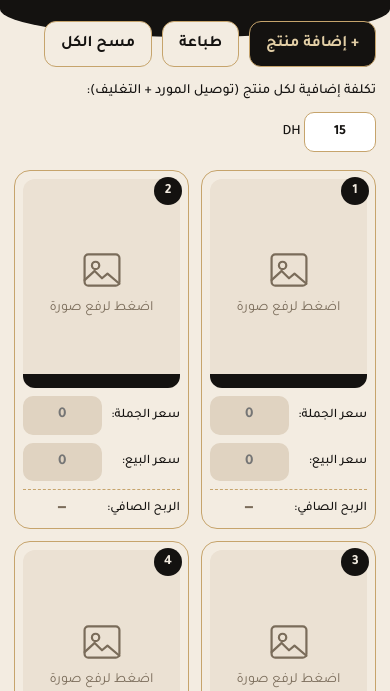
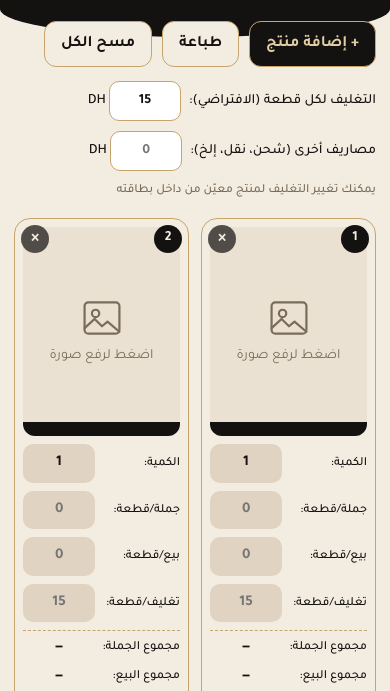
Before and after one commit to yahyasajid097-eng/Catalog-Moon-Blossom-Ys-, a plain HTML site: page index.html in a window 390 px wide. Shown: the part 153-844 px from the top of the page. Drawn offline with nearby package versions, Linux system fonts and the light colour scheme.

Commit message:
Add files via upload

```diff
--- a/index.html
+++ b/index.html
@@ -56,6 +56,8 @@ body{margin:0;background:var(--cream);color:var(--ink);font-family:"Tajawal",sys
 .saved{margin-inline-start:auto;align-self:center;font-size:13px;color:var(--muted)}
 
 .extra{max-width:1200px;margin:14px auto 0;padding:0 14px;display:flex;align-items:center;gap:10px;flex-wrap:wrap;font-weight:500;font-size:14px}
+.extra{gap:10px 22px}
+.extra .fld{display:flex;align-items:center;gap:8px;flex-wrap:wrap}
 .extra input{width:72px;font:inherit;font-weight:700;text-align:center;direction:ltr;border:1px solid var(--gold);background:#fff;color:var(--ink);border-radius:10px;padding:7px 6px;min-height:40px}
 .extra input:focus{outline:2px solid var(--gold)}
 /* grid */
@@ -65,8 +67,8 @@ body{margin:0;background:var(--cream);color:var(--ink);font-family:"Tajawal",sys
 
 .item{background:var(--cream);border:1px solid var(--gold);border-radius:16px;padding:8px;position:relative;display:flex;flex-direction:column;gap:8px}
 .num{position:absolute;top:6px;inset-inline-start:6px;z-index:2;width:28px;height:28px;border-radius:50%;background:var(--ink);color:var(--cream);display:grid;place-items:center;font-weight:700;font-size:14px}
-.del{position:absolute;top:6px;inset-inline-end:6px;z-index:2;width:28px;height:28px;border-radius:50%;border:0;background:rgba(20,18,16,.72);color:var(--cream);cursor:pointer;font-size:16px;line-height:1;display:none}
-.item.has-img .del{display:block}
+.del{position:absolute;top:6px;inset-inline-end:6px;z-index:2;width:28px;height:28px;border-radius:50%;border:0;background:rgba(20,18,16,.72);color:var(--cream);cursor:pointer;font-size:16px;line-height:1;display:block;min-width:28px;height:28px;padding:0 8px;font:inherit;font-weight:700}
+.del.confirm{background:var(--bad);color:#fff;font-size:13px;border-radius:14px}
 .photo{position:relative;aspect-ratio:3/4;background:var(--card);border-radius:12px;overflow:hidden;cursor:pointer;display:flex;flex-direction:column;align-items:center;justify-content:center;gap:6px;color:var(--muted);font-size:14px;border:0;width:100%;padding:0}
 .photo svg{width:44px;height:44px}
 .photo img{position:absolute;inset:0;width:100%;height:100%;object-fit:cover}
@@ -78,14 +80,20 @@ body{margin:0;background:var(--cream);color:var(--ink);font-family:"Tajawal",sys
 .row label{flex:1;font-size:13px;font-weight:500;white-space:nowrap}
 .row input{width:50%;min-width:0;font:inherit;font-size:15px;font-weight:700;text-align:center;direction:ltr;border:1px solid transparent;background:var(--field);color:var(--ink);border-radius:10px;padding:7px 6px;min-height:38px}
 .row input:focus{outline:none;border-color:var(--gold);background:#fff}
+.row label{font-size:12.5px}
+.row input{width:46%}
+.row input.ov{background:#fff;border-color:var(--gold)}
+.row.sub{font-size:12.5px}
+.row.sub output{width:46%;text-align:center;direction:ltr;font-weight:700;font-size:14px}
+.row.sub.first{border-top:1px dashed var(--gold);padding-top:6px}
 .row.profit{border-top:1px dashed var(--gold);padding-top:6px}
-.row.profit output{width:50%;text-align:center;direction:ltr;font-weight:700;font-size:16px;color:var(--muted)}
+.row.profit output{width:46%;text-align:center;direction:ltr;font-weight:700;font-size:16px;color:var(--muted)}
 .row.profit output.pos{color:var(--good)}
 .row.profit output.neg{color:var(--bad)}
 
 /* summary */
 .foot{max-width:1200px;margin:18px auto 0;padding:0 14px;display:grid;gap:12px;grid-template-columns:1fr}
-@media(min-width:900px){.foot{grid-template-columns:1.1fr 1.2fr .8fr}}
+@media(min-width:900px){.foot{grid-template-columns:1fr 1.4fr .7fr}}
 .notes,.sum{background:var(--card);border-radius:16px;padding:14px;border:1px solid var(--gold-soft)}
 .notes h2,.sum h2{margin:0 0 8px;font-family:"Reem Kufi","Tajawal",sans-serif;font-size:20px}
 .notes textarea{width:100%;min-height:150px;resize:vertical;font:inherit;border:0;border-radius:10px;padding:10px;background:var(--cream);color:var(--ink);line-height:1.9;background-image:repeating-linear-gradient(transparent,transparent 30px,var(--gold-soft) 31px)}
@@ -96,6 +104,7 @@ body{margin:0;background:var(--cream);color:var(--ink);font-family:"Tajawal",sys
 .sum dt{font-size:14px}
 .sum dd{margin:0;font-weight:700;direction:ltr;font-size:17px}
 .sum .line.big{background:var(--ink);color:var(--gold-soft)}
+.sum .line.soft{background:var(--cream)}
 .sum .line.big dd{font-size:20px}
 .quote{background:var(--ink);color:var(--gold-soft);border-radius:16px;padding:22px;display:flex;align-items:center;justify-content:center;text-align:center;font-family:"Reem Kufi","Tajawal",sans-serif;font-size:22px;line-height:1.7}
 
@@ -144,8 +153,15 @@ body{margin:0;background:var(--cream);color:var(--ink);font-family:"Tajawal",sys
 </div>
 
 <div class="extra">
-  <label for="extra">تكلفة إضافية لكل منتج (توصيل المورد + التغليف):</label>
-  <span><input id="extra" type="text" inputmode="decimal" autocomplete="off" value="15"> DH</span>
+  <div class="fld">
+    <label for="extra">التغليف لكل قطعة (الافتراضي):</label>
+    <span><input id="extra" type="text" inputmode="decimal" autocomplete="off" value="15"> DH</span>
+  </div>
+  <div class="fld">
+    <label for="other">مصاريف أخرى (شحن، نقل، إلخ):</label>
+    <span><input id="other" type="text" inputmode="decimal" autocomplete="off" value="" placeholder="0"> DH</span>
+  </div>
+  <div class="fld" style="font-size:12.5px;color:var(--muted)">يمكنك تغيير التغليف لمنتج معيّن من داخل بطاقته</div>
 </div>
 
 <main>
@@ -159,9 +175,12 @@ body{margin:0;background:var(--cream);color:var(--ink);font-family:"Tajawal",sys
     <div class="sum">
       <h2>إجمالي الأرباح</h2>
       <dl>
+        <div class="line soft"><dt>عدد المنتجات / القطع:</dt><dd id="tq">0</dd></div>
         <div class="line"><dt>إجمالي سعر الجملة:</dt><dd id="tw">0</dd></div>
+        <div class="line"><dt>إجمالي التغليف:</dt><dd id="tpk">0</dd></div>
+        <div class="line"><dt>مصاريف أخرى:</dt><dd id="to">0</dd></div>
+        <div class="line soft"><dt>إجمالي التكلفة:</dt><dd id="tc">0</dd></div>
         <div class="line"><dt>إجمالي سعر البيع:</dt><dd id="ts">0</dd></div>
-        <div class="line"><dt>تغليف وتوصيل المورد:</dt><dd id="td">0</dd></div>
         <div class="line big"><dt>صافي الربح:</dt><dd id="tp">0</dd></div>
       </dl>
     </div>
@@ -174,17 +193,22 @@ body{margin:0;background:var(--cream);color:var(--ink);font-family:"Tajawal",sys
 <script>
 (function(){
   var KEY="moonblossom-catalog-v1";
-  var state={items:[],notes:"",extra:"15"};
+  var state={items:[],notes:"",extra:"15",other:""};
   var grid=document.getElementById("grid");
   var savedEl=document.getElementById("saved");
   var saveTimer=null;
 
-  function blank(){return{img:"",w:"",s:""}}
+  function blank(){return{img:"",q:"1",w:"",s:"",pk:""}}
   function load(){
     try{
       var raw=localStorage.getItem(KEY);
       if(raw){var p=JSON.parse(raw);if(p&&Array.isArray(p.items)&&p.items.length){state=p}
-      if(state.extra===undefined)state.extra="15";}
+      if(state.extra===undefined)state.extra="15";
+      if(state.other===undefined)state.other="";
+      state.items.forEach(function(it){
+        if(it.q===undefined)it.q="1";
+        if(it.pk===undefined)it.pk="";
+      });}
     }catch(e){}
     if(!state.items.length){for(var i=0;i<15;i++)state.items.push(blank())}
   }
@@ -204,23 +228,35 @@ body{margin:0;background:var(--cream);color:var(--ink);font-family:"Tajawal",sys
       .replace(/^(\d*\.\d*).*$/,function(m,a){return a});
   }
   function num(v){var n=parseFloat(clean(v));return isNaN(n)?0:n}
+  function cleanInt(v){return clean(v).replace(/\./g,"")}
+  function calc(it){
+    var filled=it.s!==""||it.w!=="";
+    var q=Math.floor(num(it.q));
+    var w=num(it.w),s=num(it.s);
+    var pk=(it.pk!==""&&it.pk!==undefined)?num(it.pk):num(state.extra);
+    var wt=filled?q*w:0,st=filled?q*s:0,pt=filled?q*pk:0;
+    return{filled:filled,q:q,wt:wt,st:st,pt:pt,profit:st-wt-pt};
+  }
   function fmt(n){return (Math.round(n*100)/100).toString()}
 
   var ICON='<svg viewBox="0 0 48 48" fill="none" stroke="currentColor" stroke-width="2.4" stroke-linecap="round" stroke-linejoin="round" aria-hidden="true"><rect x="5" y="7" width="38" height="34" rx="4"/><circle cx="17" cy="19" r="4"/><path d="M5 35l11-10 8 8 6-5 13 11"/></svg>';
 
   function cardHTML(it,i){
     return '<div class="num" aria-hidden="true">'+(i+1)+'</div>'+
-    '<button type="button" class="del" aria-label="حذف الصورة">×</button>'+
+    '<button type="button" class="del" aria-label="حذف المنتج">×</button>'+
     '<label class="photo" tabindex="0" aria-label="رفع صورة المنتج '+(i+1)+'">'+
       (it.img?'<img alt="صورة المنتج '+(i+1)+'" src="'+it.img+'">':'')+
       ICON+'<span>اضغط لرفع صورة</span>'+
       '<input type="file" accept="image/*">'+
     '</label>'+
-    row("سعر الجملة:","w",it.w)+row("سعر البيع:","s",it.s)+
-    '<div class="row profit"><label>الربح الصافي:</label><output></output></div>';
+    row("الكمية:","q",it.q,"1")+row("جملة/قطعة:","w",it.w)+row("بيع/قطعة:","s",it.s)+row("تغليف/قطعة:","pk",it.pk)+
+    '<div class="row sub first"><label>مجموع الجملة:</label><output data-o="wt"></output></div>'+
+    '<div class="row sub"><label>مجموع البيع:</label><output data-o="st"></output></div>'+
+    '<div class="row sub"><label>مجموع التغليف:</label><output data-o="pt"></output></div>'+
+    '<div class="row profit"><label>الربح الصافي:</label><output data-o="profit"></output></div>';
   }
-  function row(label,k,v){
-    return '<div class="row"><label>'+label+'</label><input data-k="'+k+'" type="text" inputmode="decimal" autocomplete="off" value="'+(v||"")+'" placeholder="0"></div>';
+  function row(label,k,v,ph){
+    return '<div class="row"><label>'+label+'</label><input data-k="'+k+'" type="text" inputmode="'+(k==="q"?"numeric":"decimal")+'" autocomplete="off" value="'+(v||"")+'" placeholder="'+(k==="pk"?"":(ph||"0"))+'"></div>';
   }
 
   function render(){
@@ -240,7 +276,7 @@ body{margin:0;background:var(--cream);color:var(--ink);font-family:"Tajawal",sys
     var it=state.items[i];
     el.querySelectorAll("input[data-k]").forEach(function(inp){
       inp.addEventListener("input",function(){
-        var c=clean(inp.value);
+        var c=inp.dataset.k==="q"?cleanInt(inp.value):clean(inp.value);
         if(c!==inp.value)inp.value=c;
         it[inp.dataset.k]=c;
         refreshCard(el,i);totals();save();
@@ -260,35 +296,56 @@ body{margin:0;background:var(--cream);color:var(--ink);font-family:"Tajawal",sys
         save();
       });
     });
-    el.querySelector(".del").addEventListener("click",function(e){
+    var del=el.querySelector(".del"),delT=null;
+    del.addEventListener("click",function(e){
       e.preventDefault();e.stopPropagation();
-      it.img="";
-      var old=photo.querySelector("img");if(old)old.remove();
-      el.classList.remove("has-img");file.value="";save();
+      var empty=!it.img&&it.w===""&&it.s===""&&it.pk===""&&(it.q===""||it.q==="1");
+      if(!empty&&!delT){
+        del.textContent="حذف؟";del.classList.add("confirm");
+        delT=setTimeout(function(){delT=null;del.textContent="×";del.classList.remove("confirm")},3000);
+        return;
+      }
+      clearTimeout(delT);
+      state.items.splice(i,1);
+      if(!state.items.length)state.items.push(blank());
+      render();save();
     });
   }
 
   function refreshCard(el,i){
     var it=state.items[i];
-    var out=el.querySelector("output");
-    var filled=it.s!==""||it.w!=="";
-    var p=num(it.s)-num(it.w)-num(state.extra);
-    out.textContent=filled?fmt(p)+" DH":"—";
-    out.className=filled?(p>=0?"pos":"neg"):"";
+    var c=calc(it);
+    var pkIn=el.querySelector('input[data-k="pk"]');
+    pkIn.placeholder=fmt(num(state.extra));
+    pkIn.classList.toggle("ov",it.pk!=="");
+    ["wt","st","pt"].forEach(function(k){
+      el.querySelector('output[data-o="'+k+'"]').textContent=c.filled?fmt(c[k])+" DH":"—";
+    });
+    var out=el.querySelector('output[data-o="profit"]');
+    out.textContent=c.filled?fmt(c.profit)+" DH":"—";
+    out.className=c.filled?(c.profit>=0?"pos":"neg"):"";
   }
 
   function totals(){
-    var w=0,s=0,d=0,p=0,n=0;
+    var w=0,s=0,pk=0,n=0,pcs=0;
     state.items.forEach(function(it){
-      if(it.s===""&&it.w==="")return;
-      n++;w+=num(it.w);s+=num(it.s);
+      var c=calc(it);
+      if(!c.filled||c.q<=0)return;
+      n++;pcs+=c.q;w+=c.wt;s+=c.st;pk+=c.pt;
     });
-    d=n*num(state.extra);
-    p=s-w-d;
-    document.getElementById("tw").textContent=fmt(w)+" DH";
-    document.getElementById("ts").textContent=fmt(s)+" DH";
-    document.getElementById("td").textContent=fmt(d)+" DH";
-    document.getElementById("tp").textContent=fmt(p)+" DH";
+    var other=num(state.other);
+    var cost=w+pk+other;
+    var p=s-cost;
+    function set(id,t){document.getElementById(id).textContent=t}
+    set("tq",n+" / "+pcs);
+    set("tw",fmt(w)+" DH");
+    set("tpk",fmt(pk)+" DH");
+    set("to",fmt(other)+" DH");
+    set("tc",fmt(cost)+" DH");
+    set("ts",fmt(s)+" DH");
+    set("tp",fmt(p)+" DH");
+    var tp=document.getElementById("tp");
+    tp.style.color=p<0?"#ff9d92":"";
   }
 
   function shrink(file,cb){
@@ -321,7 +378,8 @@ body{margin:0;background:var(--cream);color:var(--ink);font-family:"Tajawal",sys
       return;
     }
     clearTimeout(resetT);resetT=null;resetBtn.textContent="مسح الكل";
-    state={items:[],notes:"",extra:state.extra};
+    state={items:[],notes:"",extra:state.extra,other:""};
+    document.getElementById("other").value="";
     for(var i=0;i<15;i++)state.items.push(blank());
     document.getElementById("notes").value="";
     render();save();
@@ -334,6 +392,12 @@ body{margin:0;background:var(--cream);color:var(--ink);font-family:"Tajawal",sys
     state.extra=c;
     document.querySelectorAll(".item").forEach(function(el,i){refreshCard(el,i)});
     totals();save();
+  });
+  var ot=document.getElementById("other");
+  ot.value=state.other;
+  ot.addEventListener("input",function(){
+    var c=clean(ot.value);if(c!==ot.value)ot.value=c;
+    state.other=c;totals();save();
   });
   var notes=document.getElementById("notes");
   notes.addEventListener("input",function(){state.notes=notes.value;save()});
@@ -350,6 +414,7 @@ body{margin:0;background:var(--cream);color:var(--ink);font-family:"Tajawal",sys
   load();
   notes.value=state.notes||"";
   ex.value=state.extra;
+  ot.value=state.other;
   render();
 })();
 </script>
```
